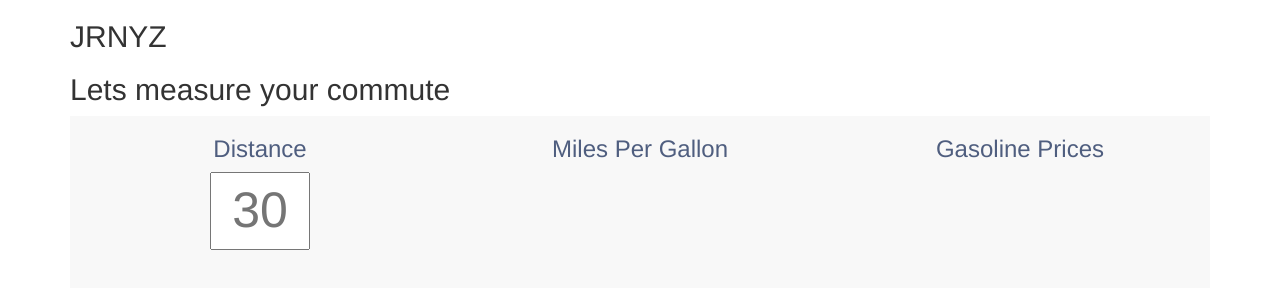
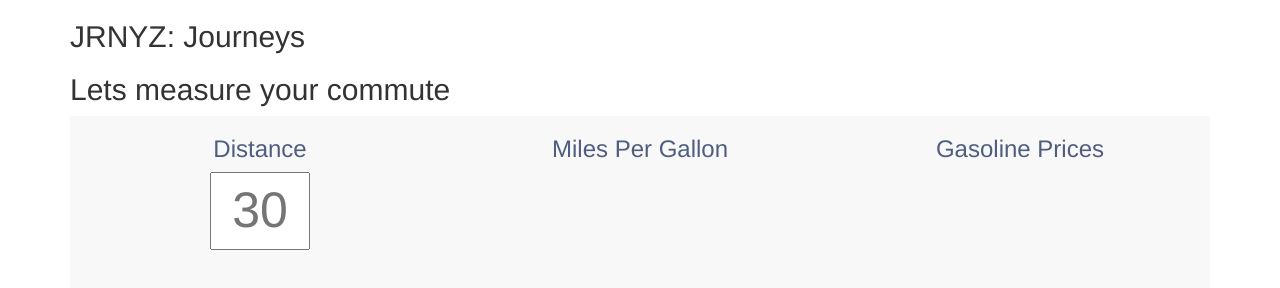
Before and after one commit to JRNYZ/Alfa, a plain HTML site: page index.html in a window 1280 px wide. Drawn offline with nearby package versions, Linux system fonts and the light colour scheme.

Commit message:
[Refactor] Spelled out Journeys

```diff
--- a/index.html
+++ b/index.html
@@ -9,7 +9,7 @@
 
 <body>
 	<div class="container">
-		<h2>JRNYZ</h2>
+		<h2>JRNYZ: Journeys</h2>
 		<h2>Lets measure your commute</h2>
 	</div>
 	<section class="car">
```
